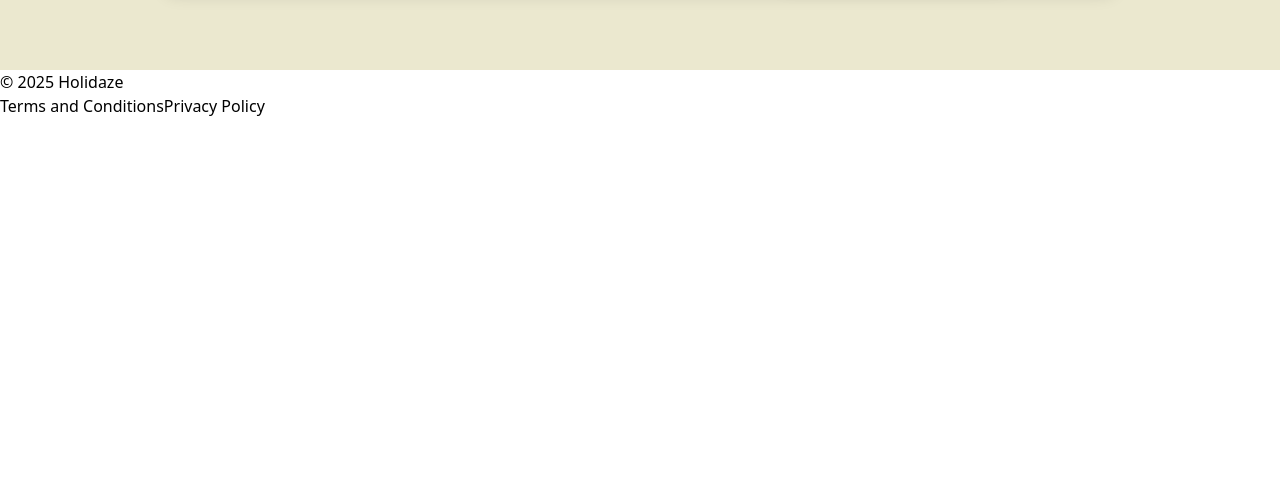
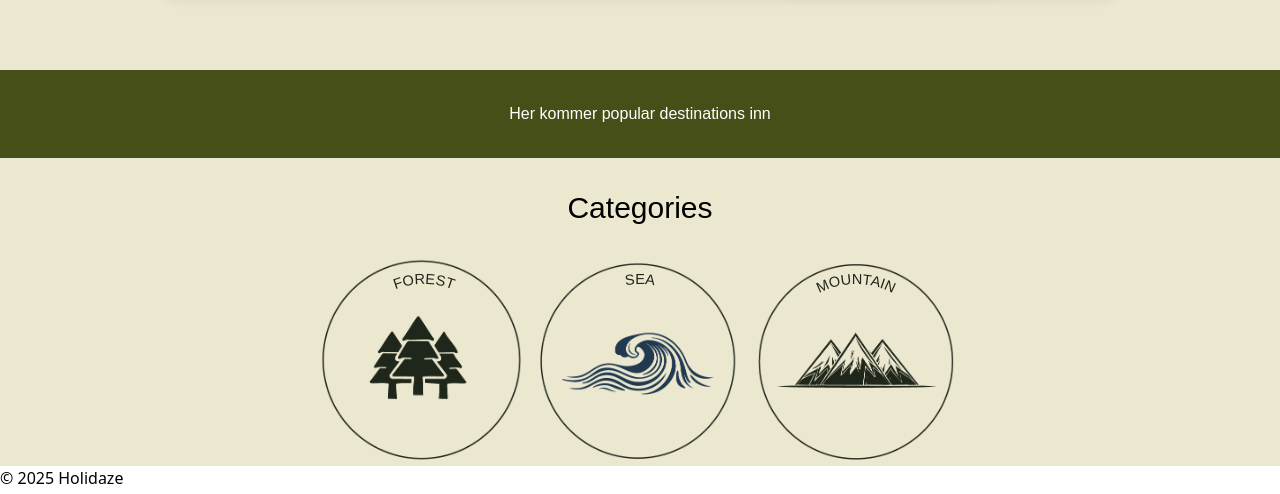
Before and after one commit to maddipaddi/Fireside-Holidaze, a React (Vite) app: page / in a window 1280 px wide. Shown: the part 974-1468 px from the top of the page. Before the commit the page ends 1092 px from the top, so only its background shows below. Built offline with nearby package versions, Linux system fonts and the light colour scheme; a web font is replaced by a local one.

Commit message:
feat: include category section to homepage

```diff
--- a/src/pages/Home.jsx
+++ b/src/pages/Home.jsx
@@ -1,5 +1,6 @@
 import React from "react";
 import Searchbar from "../components/layout/Searchbar";
+import CategoryItem from "../components/layout/CategoryItem";
 
 function Home() {
   return (
@@ -7,9 +8,11 @@ function Home() {
       <div className="pt-8">
         <Searchbar />
       </div>
+
+      {/* Hero Section */}
       <div className="py-20 flex items-center justify-center">
         <div className="relative bg-copy dark:bg-background text-background dark:text-copy w-3/4 rounded-2xl p-8 flex flex-row items-center justify-between gap-8 shadow-lg overflow-visible">
-          {/* text */}
+          {/* Text */}
           <div className="flex flex-col items-start justify-center gap-4 w-1/2 ml-20 h-60">
             <h1 className="font-heading text-3xl">Welcome to Holidaze!</h1>
             <h2 className="font-body text-lg">Your forest retreat awaits</h2>
@@ -22,7 +25,6 @@ function Home() {
               </a>
             </button>
           </div>
-
           {/* Image */}
           <div className="w-1/2 flex justify-center">
             <img
@@ -33,6 +35,38 @@ function Home() {
           </div>
         </div>
       </div>
+
+      {/* Popular destinations placeholder */}
+      <div className="bg-primary w-full text-white font-3xl font-heading text-center py-8">
+        <p>Her kommer popular destinations inn</p>
+      </div>
+
+      {/* Categories */}
+      <div>
+        <h1 className="font-heading text-3xl text-center py-8 dark:text-background">
+          Categories
+        </h1>
+      </div>
+      <div className="w-1/2 mx-auto flex justify-between items-center">
+        <CategoryItem
+          label="Forest"
+          imgSrc="/assets/cato-forest.png"
+          href="/Categories"
+          pathId="circleTopForest"
+        />
+        <CategoryItem
+          label="Sea"
+          imgSrc="/assets/cato-sea.png"
+          href="/Categories"
+          pathId="circleTopSea"
+        />
+        <CategoryItem
+          label="Mountain"
+          imgSrc="/assets/cato-mount.png"
+          href="/Categories"
+          pathId="circleTopMountain"
+        />
+      </div>
     </div>
   );
 }
```
